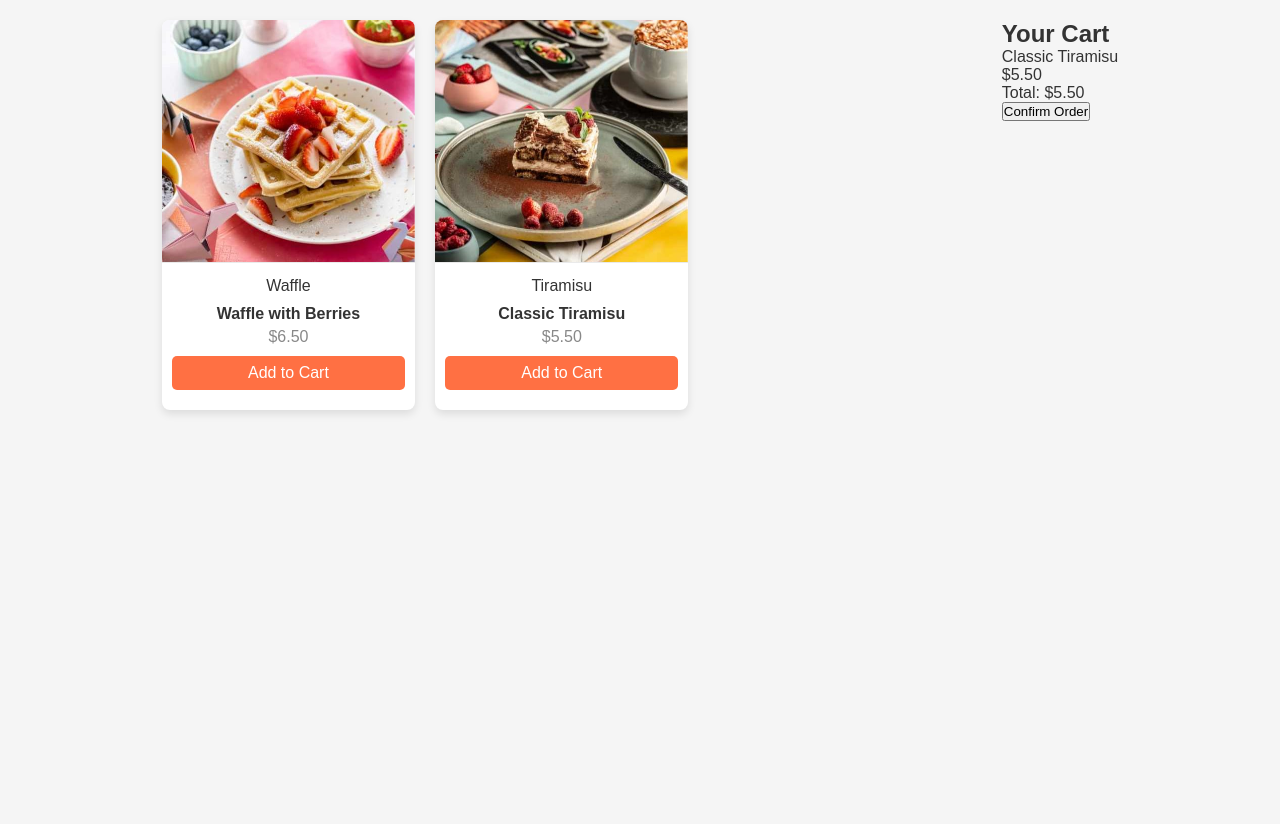
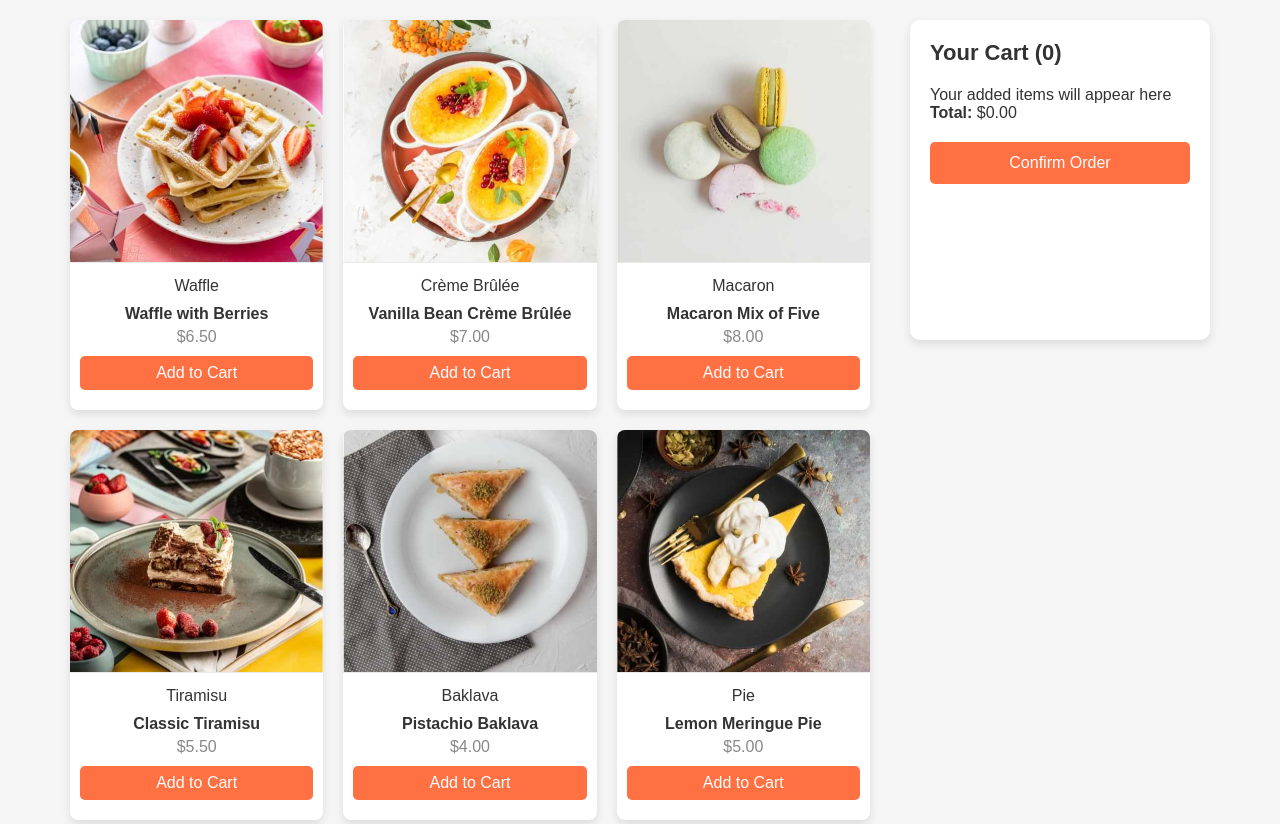
Before and after one commit to DaviLMA/product-list-with-cart-web, a website built with Vite: page index.html in a window 1280 px wide. Shown: the top 824 px of the page. Before the commit the page ends 800 px from the top, so only its background shows below. Built offline with nearby package versions, Linux system fonts and the light colour scheme.

Commit message:
implementando o carrinho e estilizando, integrando o data.json com o código, utilizando DOM para gerar o HTML dinamicamente com o Typescript .

```diff
--- /dev/null
+++ b/app.ts
@@ -0,0 +1,180 @@
+import { v4 as randomUUID } from "uuid";
+
+// Product class definition (updated to include all image formats)
+class Product {
+  private _id: string = randomUUID();
+  private _name: string;
+  private _category: string;
+  private _images: {
+    thumbnail: string;
+    mobile: string;
+    tablet: string;
+    desktop: string;
+  };
+  private _price: number;
+  private _quantity: number;
+
+  constructor(
+    name: string,
+    category: string,
+    images: {
+      thumbnail: string;
+      mobile: string;
+      tablet: string;
+      desktop: string;
+    },
+    price: number,
+    quantity: number = 1
+  ) {
+    this._name = name;
+    this._category = category;
+    this._images = images;
+    this._price = price;
+    this._quantity = quantity;
+  }
+
+  get id(): string {
+    return this._id;
+  }
+
+  get name(): string {
+    return this._name;
+  }
+
+  get price(): number {
+    return this._price;
+  }
+
+  get images(): {
+    thumbnail: string;
+    mobile: string;
+    tablet: string;
+    desktop: string;
+  } {
+    return this._images;
+  }
+
+  get category(): string {
+    return this._category;
+  }
+
+  get quantity(): number {
+    return this._quantity;
+  }
+
+  set quantity(newQuantity: number) {
+    if (newQuantity > 0) {
+      this._quantity = newQuantity;
+    }
+  }
+}
+
+// ShoppingCart class remains the same as before
+class ShoppingCart {
+  private items: Product[] = [];
+
+  addToCart(product: Product): void {
+    const existingProduct = this.items.find((item) => item.id === product.id);
+
+    if (existingProduct) {
+      existingProduct.quantity += product.quantity;
+    } else {
+      this.items.push(product);
+    }
+    this.updateCartDisplay();
+  }
+
+  getTotal(): number {
+    return this.items.reduce(
+      (total, item) => total + item.price * item.quantity,
+      0
+    );
+  }
+
+  updateCartDisplay(): void {
+    const cartElement = document.getElementById("cartItems");
+    const cartCount = document.getElementById("cartCount");
+    const totalElement = document.getElementById("cartTotal");
+
+    if (cartElement && totalElement && cartCount) {
+      cartElement.innerHTML = ""; // Clear previous cart items
+      this.items.forEach((item) => {
+        cartElement.innerHTML += `
+          <div class="cart-item">
+            <span class="name">${item.name} (${item.quantity}x)</span>
+            <span class="price">$${(item.price * item.quantity).toFixed(
+              2
+            )}</span>
+          </div>
+        `;
+      });
+      cartCount.innerText = `${this.items.length}`;
+      totalElement.innerText = `$${this.getTotal().toFixed(2)}`;
+    }
+  }
+}
+
+// Instantiate the shopping cart
+const cart = new ShoppingCart();
+
+// Function to fetch JSON data and generate products
+async function fetchProducts() {
+  try {
+    const response = await fetch("data.json");
+    const productData = await response.json();
+    generateProductList(productData);
+  } catch (error) {
+    console.error("Failed to load product data", error);
+  }
+}
+
+// Function to generate product elements and add to the DOM
+function generateProductList(productData: any[]) {
+  const productList = document.getElementById("productList");
+
+  if (productList) {
+    productData.forEach((data) => {
+      const product = new Product(
+        data.name,
+        data.category,
+        data.image, // Passing image object
+        data.price
+      );
+
+      const productElement = document.createElement("div");
+      productElement.classList.add("product");
+
+      // Choose the image based on the screen width (desktop, tablet, mobile)
+      const imageUrl =
+        window.innerWidth > 1024
+          ? product.images.desktop
+          : window.innerWidth > 768
+          ? product.images.tablet
+          : product.images.mobile;
+
+      productElement.innerHTML = `
+        <img src="${imageUrl}" alt="${product.name}" />
+        <div class="product-footer">
+          <div class="category">${product.category}</div>
+          <div class="name">${product.name}</div>
+          <div class="price">$${product.price.toFixed(2)}</div>
+          <div class="button">Add to Cart</div>
+        </div>
+      `;
+
+      productElement.querySelector(".button")?.addEventListener("click", () => {
+        cart.addToCart(product);
+      });
+
+      productList.appendChild(productElement);
+    });
+  }
+}
+
+// Fetch the products when the page loads
+fetchProducts();
+
+// Add event listener to confirm order button
+document.getElementById("confirmOrderBtn")?.addEventListener("click", () => {
+  alert("Your order has been confirmed!");
+});
--- a/index.html
+++ b/index.html
@@ -8,45 +8,20 @@
   </head>
   <body>
     <div class="container">
-      <div class="product-list">
-        <div class="product">
-          <img
-            src="assets/images/image-waffle-desktop.jpg"
-            alt="Waffle with Berries"
-          />
-          <div class="product-footer">
-            <div class="category">Waffle</div>
-            <div class="name">Waffle with Berries</div>
-            <div class="price">$6.50</div>
-            <div class="button">Add to Cart</div>
-          </div>
-        </div>
-        <div class="product">
-          <img
-            src="assets/images/image-tiramisu-desktop.jpg"
-            alt="Classic Tiramisu"
-          />
-          <div class="product-footer">
-            <div class="category">Tiramisu</div>
-            <div class="name">Classic Tiramisu</div>
-            <div class="price">$5.50</div>
-            <div class="button">Add to Cart</div>
-          </div>
-        </div>
-
-        <!-- Espaço dos outros produtos -->
+      <!-- Lista de Produtos -->
+      <div class="product-list" id="productList">
+        <!-- Produtos serão inseridos dinamicamente aqui -->
       </div>
 
-      <div class="cart">
-        <h2>Your Cart</h2>
-        <div class="cart-item">
-          <div class="name">Classic Tiramisu</div>
-          <div class="price">$5.50</div>
-        </div>
-        <!-- Mais items no carrinho estáticamente -->
-        <div class="cart-total">Total: $5.50</div>
-        <button class="confirm-button">Confirm Order</button>
+    <!-- Carrinho de Compras -->
+    <div id="shoppingCart" class="cart">
+      <h2>Your Cart (<span id="cartCount">0</span>)</h2>
+      <div id="cartItems">
+        <p>Your added items will appear here</p>
       </div>
+      <div><strong>Total: </strong> <span id="cartTotal">$0.00</span></div>
+      <button id="confirmOrderBtn" class="confirm-button">Confirm Order</button>
     </div>
+    <script src="app.ts" type="module"></script>
   </body>
 </html>
--- a/styles.css
+++ b/styles.css
@@ -1,77 +1,166 @@
-/* Reset básico */
+/* Reset básico para garantir consistência entre navegadores */
 * {
-  margin: 0;
-  padding: 0;
-  box-sizing: border-box;
-  font-family: "Arial", sans-serif;
+  margin: 0; /* Remove margens padrão */
+  padding: 0; /* Remove preenchimentos padrão */
+  box-sizing: border-box; /* Inclui padding e borda no cálculo da largura e altura */
+  font-family: "Arial", sans-serif; /* Define a fonte padrão */
 }
 
+/* Estilo do corpo da página */
 body {
-  background-color: #f5f5f5;
-  color: #333;
-  display: flex;
-  justify-content: center;
-  align-items: flex-start;
-  min-height: 100vh;
-  padding: 20px;
+  background-color: #f5f5f5; /* Cor de fundo suave */
+  color: #333; /* Cor do texto */
+  display: flex; /* Usa flexbox para layout */
+  justify-content: center; /* Centraliza o conteúdo horizontalmente */
+  align-items: flex-start; /* Alinha o conteúdo no topo */
+  min-height: 100vh; /* Garante que o corpo ocupe toda a altura da janela */
+  padding: 20px; /* Espaçamento ao redor do conteúdo */
 }
 
+/* Contêiner principal para organizar o layout */
 .container {
-  display: flex;
-  flex-direction: row;
-  max-width: 1200px;
-  gap: 40px;
+  display: flex; /* Usa flexbox para layout do contêiner */
+  flex-direction: row; /* Alinha itens em uma linha */
+  max-width: 1200px; /* Largura máxima do contêiner */
+  gap: 40px; /* Espaço entre os itens dentro do contêiner */
 }
 
+/* Lista de produtos em um layout de grade */
 .product-list {
-  display: grid;
-  grid-template-columns: repeat(3, 1fr);
-  gap: 20px;
-  width: 800px;
+  display: grid; /* Usa grid para layout de produtos */
+  grid-template-columns: repeat(3, 1fr); /* Cria três colunas iguais */
+  gap: 20px; /* Espaço entre os produtos */
+  width: 800px; /* Largura fixa da lista de produtos */
 }
 
+/* Estilo individual para cada produto */
 .product {
-  background-color: #fff;
-  border-radius: 8px;
-  overflow: hidden;
-  box-shadow: 0 4px 8px rgba(0, 0, 0, 0.1);
-  text-align: center;
-  transition: transform 0.2s;
+  background-color: #fff; /* Cor de fundo do produto */
+  border-radius: 8px; /* Bordas arredondadas */
+  overflow: hidden; /* Impede que conteúdo extravase */
+  box-shadow: 0 4px 8px rgba(0, 0, 0, 0.1); /* Sombra suave para profundidade */
+  text-align: center; /* Centraliza o texto dentro do produto */
+  transition: transform 0.2s; /* Efeito suave ao passar o mouse */
 }
 
+/* Efeito ao passar o mouse sobre o produto */
 .product:hover {
-  transform: translateY(-5px);
+  transform: translateY(-5px); /* Eleva o produto levemente */
 }
 
+/* Imagem do produto */
 .product img {
-  width: 100%;
-  height: auto;
-  border-bottom: 1px solid #eaeaea;
+  width: 100%; /* Faz a imagem ocupar toda a largura do contêiner */
+  height: auto; /* Mantém a proporção da imagem */
+  border-bottom: 1px solid #eaeaea; /* Linha separadora abaixo da imagem */
 }
 
+/* Rodapé do produto */
 .product-footer {
-  padding: 10px;
+  padding: 10px; /* Preenchimento ao redor do conteúdo do rodapé */
 }
 
+/* Nome do produto no rodapé */
 .product-footer .name {
-  font-weight: bold;
-  margin: 10px 0 5px 0;
+  font-weight: bold; /* Destaca o nome com negrito */
+  margin: 10px 0 5px 0; /* Espaçamento acima e abaixo do nome */
 }
 
+/* Preço do produto */
 .product-footer .price {
-  color: #888;
+  color: #888; /* Cor do texto do preço (cinza) */
 }
 
+/* Botão para adicionar ao carrinho */
 .button {
-  background-color: #ff7043;
-  color: white;
-  padding: 8px;
-  border-radius: 5px;
-  cursor: pointer;
-  margin: 10px 0;
-  transition: background-color 0.3s;
+  background-color: #ff7043; /* Cor de fundo do botão */
+  color: white; /* Cor do texto */
+  padding: 8px; /* Preenchimento ao redor do botão */
+  border-radius: 5px; /* Bordas arredondadas */
+  cursor: pointer; /* Cursor de ponteiro ao passar o mouse */
+  margin: 10px 0; /* Margem em cima e embaixo do botão */
+  transition: background-color 0.3s; /* Efeito suave ao mudar a cor do fundo */
 }
 
+/* Efeito ao passar o mouse sobre o botão */
 .button:hover {
-  background-color: #e55b32;
+  background-color: #e55b32; /* Cor de fundo ao passar o mouse */
 }
+
+/* Estilo do carrinho de compras */
+.cart {
+  background-color: #fff; /* Cor de fundo do carrinho */
+  padding: 20px; /* Preenchimento ao redor do conteúdo do carrinho */
+  width: 300px; /* Largura fixa do carrinho */
+  border-radius: 10px; /* Bordas arredondadas */
+  box-shadow: 0 4px 8px rgba(0, 0, 0, 0.1); /* Sombra suave para profundidade */
+  max-height: 40vh; /* Altura máxima do carrinho */
+  overflow-y: auto; /* Adiciona rolagem vertical se o conteúdo exceder a altura */
+}
+
+/* Título do carrinho */
+.cart h2 {
+  margin-bottom: 20px; /* Margem abaixo do título */
+  font-size: 22px; /* Tamanho da fonte do título */
+}
+
+/* Estilo de cada item no carrinho */
+.cart-item {
+  display: flex; /* Usa flexbox para layout dos itens do carrinho */
+  justify-content: space-between; /* Espaço entre o nome e o preço */
+  margin-bottom: 10px; /* Margem abaixo de cada item */
+}
+
+/* Nome do item no carrinho */
+.cart-item .name {
+  font-weight: bold; /* Nome em negrito */
+}
+
+/* Preço do item no carrinho */
+.cart-item .price {
+  color: #888; /* Cor do preço (cinza) */
+}
+
+/* Estilo para o total do carrinho */
+.cart-total {
+  border-top: 1px solid #eaeaea; /* Linha separadora acima do total */
+  padding-top: 20px; /* Preenchimento acima do total */
+  font-size: 18px; /* Tamanho da fonte do total */
+}
+
+/* Botão de confirmação do pedido */
+.confirm-button {
+  background-color: #ff7043; /* Cor de fundo do botão */
+  color: white; /* Cor do texto */
+  width: 100%; /* Largura total do botão */
+  padding: 12px; /* Preenchimento ao redor do botão */
+  border: none; /* Sem borda */
+  border-radius: 5px; /* Bordas arredondadas */
+  font-size: 16px; /* Tamanho da fonte */
+  cursor: pointer; /* Cursor de ponteiro ao passar o mouse */
+  margin-top: 20px; /* Margem acima do botão */
+  transition: background-color 0.3s; /* Efeito suave ao mudar a cor do fundo */
+}
+
+/* Efeito ao passar o mouse sobre o botão de confirmação */
+.confirm-button:hover {
+  background-color: #e55b32; /* Cor de fundo ao passar o mouse */
+}
+
+/* Estilo para conteúdo de modais */
+.modal-content {
+  background-color: #fff; /* Cor de fundo do modal */
+  padding: 20px; /* Preenchimento ao redor do conteúdo do modal */
+  border-radius: 5px; /* Bordas arredondadas */
+  text-align: center; /* Centraliza o texto no modal */
+}
+
+/* Botão dentro do modal */
+.modal-content button {
+  background-color: #ff7043; /* Cor de fundo do botão do modal */
+  color: white; /* Cor do texto */
+  padding: 8px 16px; /* Preenchimento ao redor do botão */
+  border-radius: 5px; /* Bordas arredondadas */
+  cursor: pointer; /* Cursor de ponteiro ao passar o mouse */
+  margin-top: 10px; /* Margem acima do botão */
+}
```
Also changed, not shown: index.ts (deleted, +0 -23 lines).
